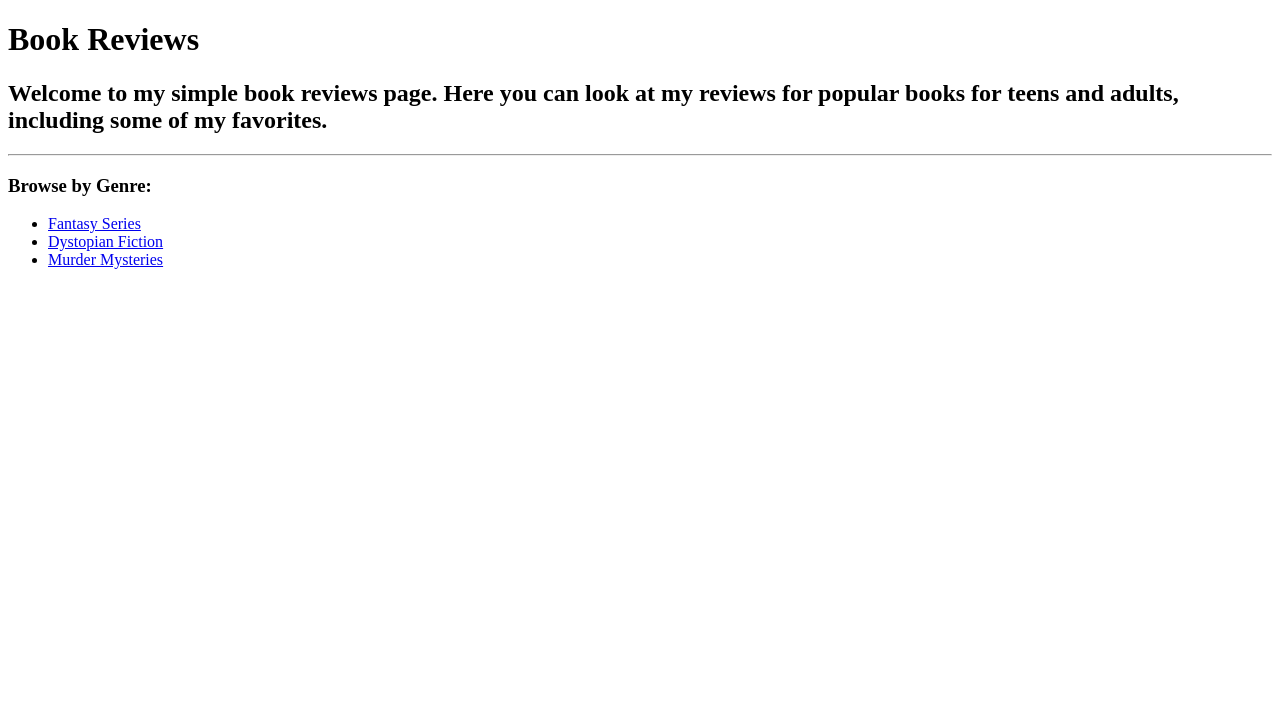
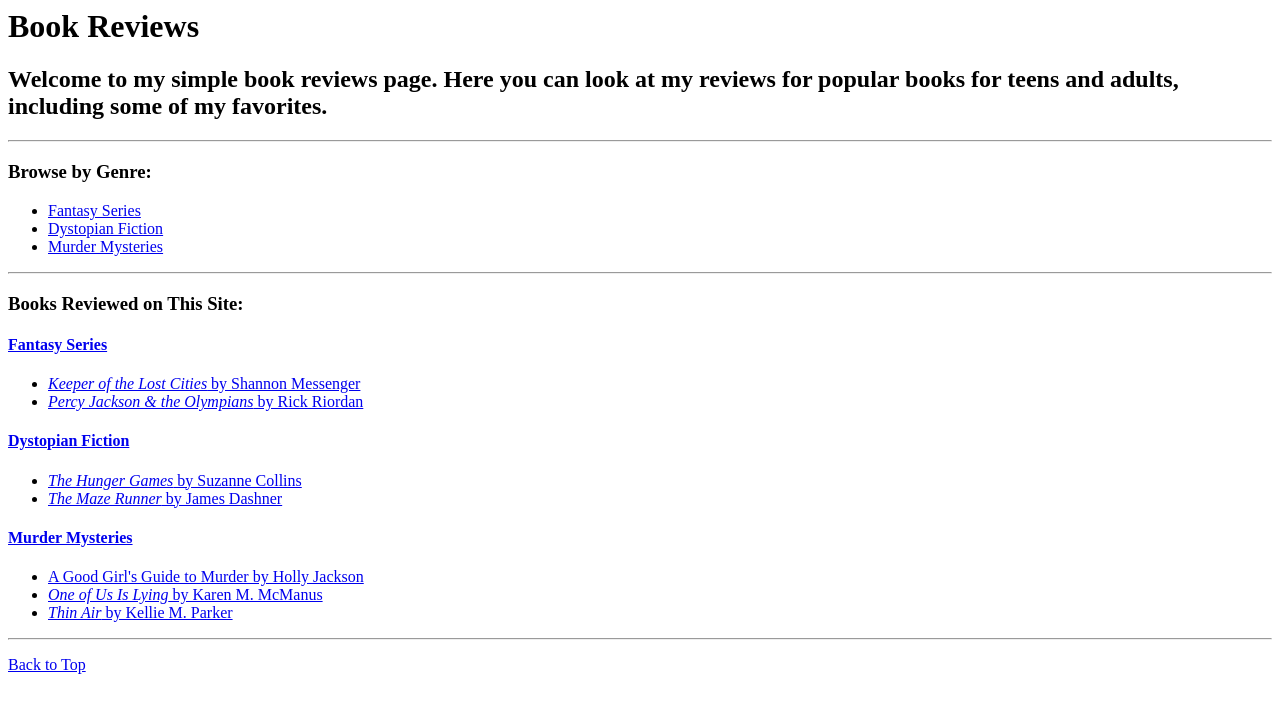
Before and after one commit to Saanjh777/Saanjh777.github.io, a plain HTML site: page index.html in a window 1280 px wide. Drawn offline with Linux system fonts and the light colour scheme.

Commit message:
Fix links and improve HTML structure

```diff
--- a/index.html
+++ b/index.html
@@ -1,18 +1,43 @@
-<!DOCTYPE html>
-<html>
-<head>
-  <title>Book Reviews - Home</title>
-</head>
-<body>
-  <h1><b>Book Reviews</b></h1>
+ <h1><b>Book Reviews</b></h1>
   <h2>Welcome to my simple book reviews page. Here you can look at my reviews for popular books for teens and adults, including some of my favorites.</h2>
 
   <hr>
+
   <h3>Browse by Genre:</h3>
   <ul>
     <li><a href="fantasy.html">Fantasy Series</a></li>
-    <li><a href="destopianfiction.html">Dystopian Fiction</a></li>
+    <li><a href="dystopianfiction.html">Dystopian Fiction</a></li>
     <li><a href="murdermysteries.html">Murder Mysteries</a></li>
   </ul>
+
+  <hr>
+
+  <h3>Books Reviewed on This Site:</h3>
+
+  <h4><a href="fantasy.html">Fantasy Series</a></h4>
+  <ul>
+    <li><a href="fantasy.html"><i>Keeper of the Lost Cities</i> by Shannon Messenger</a></li>
+    <li><a href="fantasy.html"><i>Percy Jackson & the Olympians</i> by Rick Riordan</a></li>
+  </ul>
+
+  <h4><a href="dystopianfiction.html">Dystopian Fiction</a></h4>
+  <ul>
+    <li><a href="dystopianfiction.html"><i>The Hunger Games</i> by Suzanne Collins</a></li>
+    <li><a href="dystopianfiction.html"><i>The Maze Runner</i> by James Dashner</a></li>
+  </ul>
+
+  <h4><a href="murdermysteries.html">Murder Mysteries</a></h4>
+  <ul>
+    <li><a href="murdermysteries.html#><i>A Good Girl's Guide to Murder</i> by Holly Jackson</a></li>
+    <li><a href="murdermysteries.html"><i>One of Us Is Lying</i> by Karen M. McManus</a></li>
+    <li><a href="murdermysteries.html"><i>Thin Air</i> by Kellie M. Parker</a></li>
+  </ul>
+
+  <hr>
+
+  <footer>
+    <p><a href="index.html">Back to Top</a></p>
+  </footer>
+
 </body>
 </html>
```
